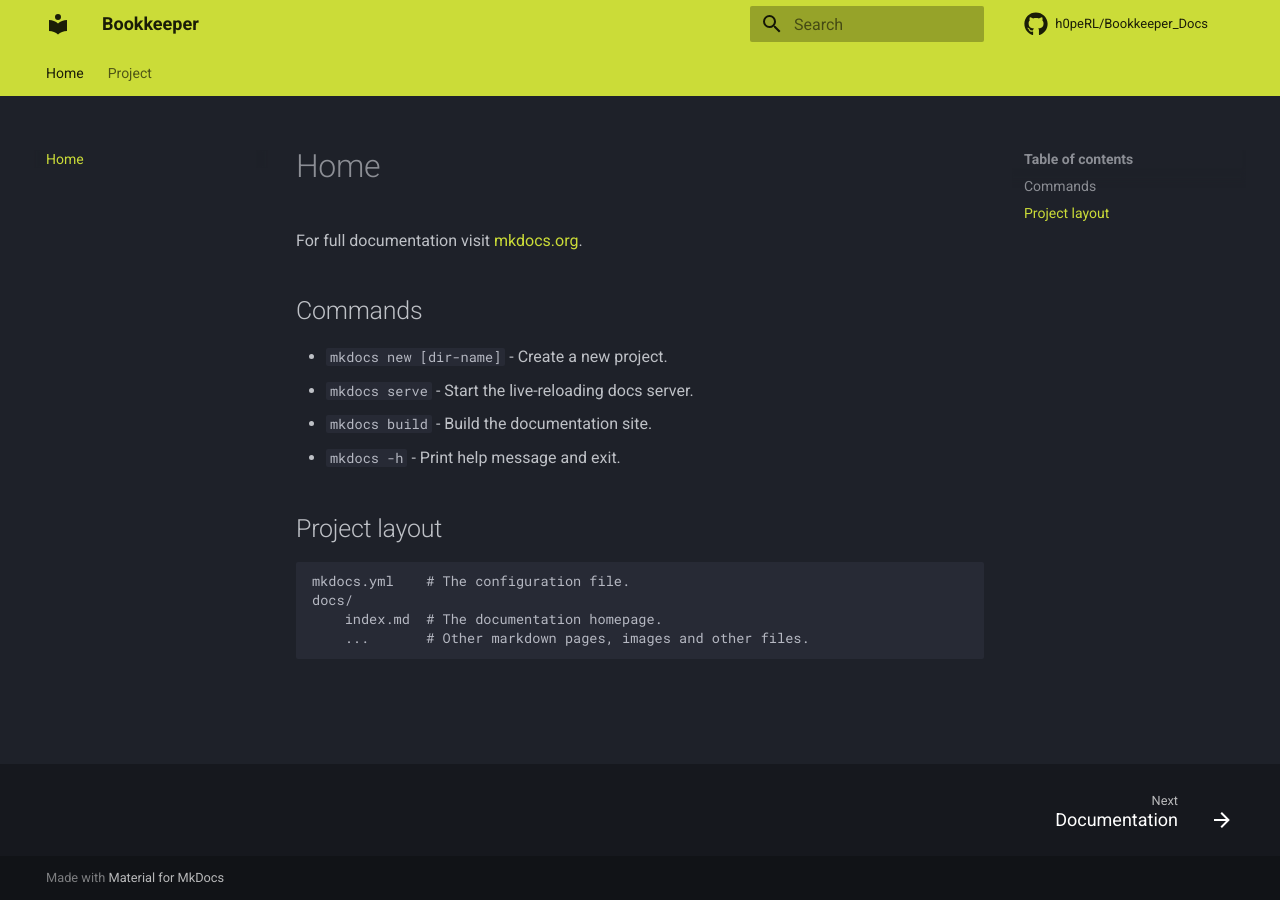
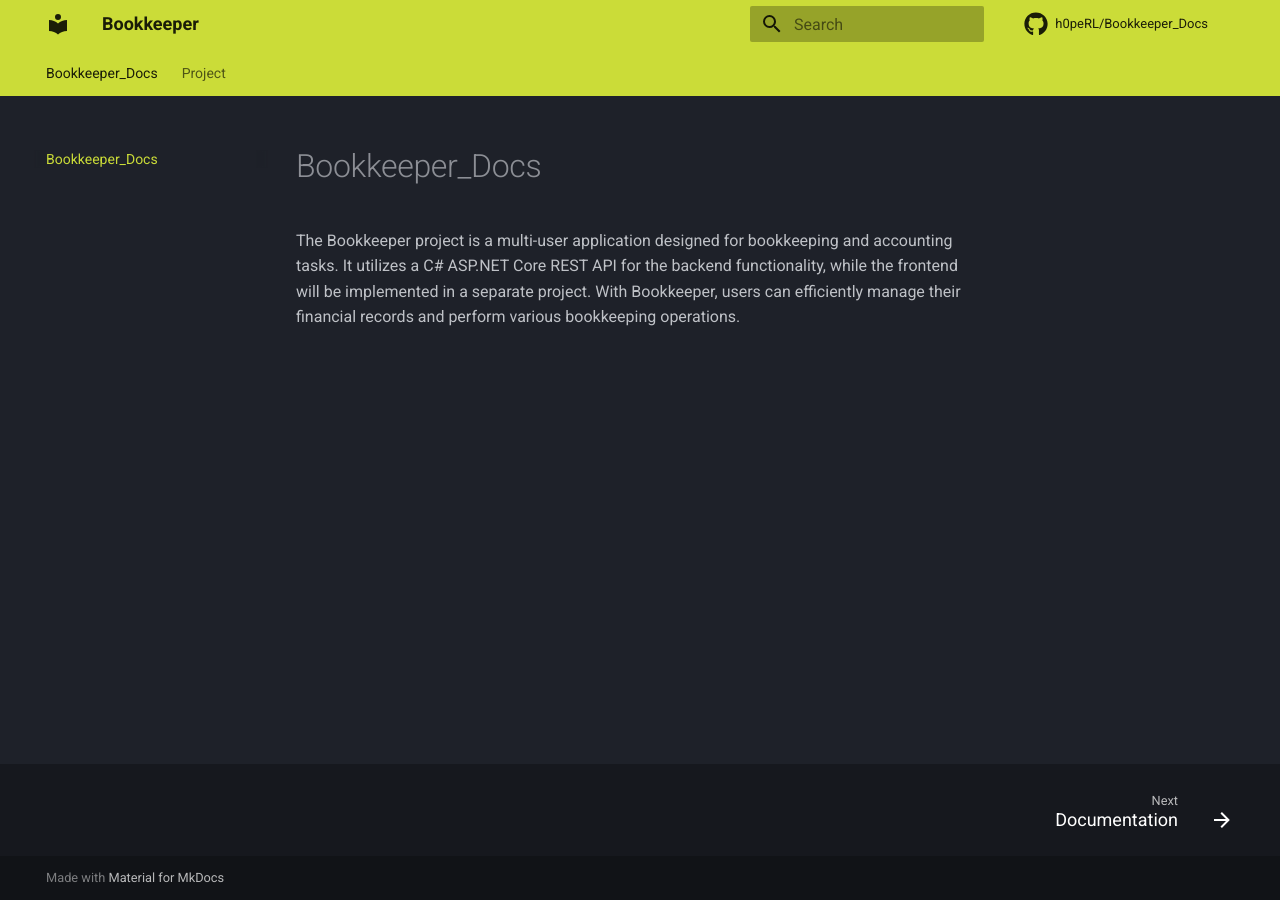
Before and after one commit to h0peRL/Bookkeeper_Docs, an MkDocs documentation site: the page built from docs/index.md, in a window 1280 px wide. Built offline with MkDocs 1.6.1 and Material for MkDocs 9.7.7, drawn with Linux system fonts in a browser that asks for light colours; comment, search, counter and statistics services are not loaded.

Commit message:
Update Main Page
I addded a short Description to the project

```diff
--- a/docs/index.md
+++ b/docs/index.md
@@ -1,17 +1,3 @@
-# Home
+# Bookkeeper_Docs
 
-For full documentation visit [mkdocs.org](https://www.mkdocs.org).
-
-## Commands
-
-* `mkdocs new [dir-name]` - Create a new project.
-* `mkdocs serve` - Start the live-reloading docs server.
-* `mkdocs build` - Build the documentation site.
-* `mkdocs -h` - Print help message and exit.
-
-## Project layout
-
-    mkdocs.yml    # The configuration file.
-    docs/
-        index.md  # The documentation homepage.
-        ...       # Other markdown pages, images and other files.
+The Bookkeeper project is a multi-user application designed for bookkeeping and accounting tasks. It utilizes a C# ASP.NET Core REST API for the backend functionality, while the frontend will be implemented in a separate project. With Bookkeeper, users can efficiently manage their financial records and perform various bookkeeping operations.
```
